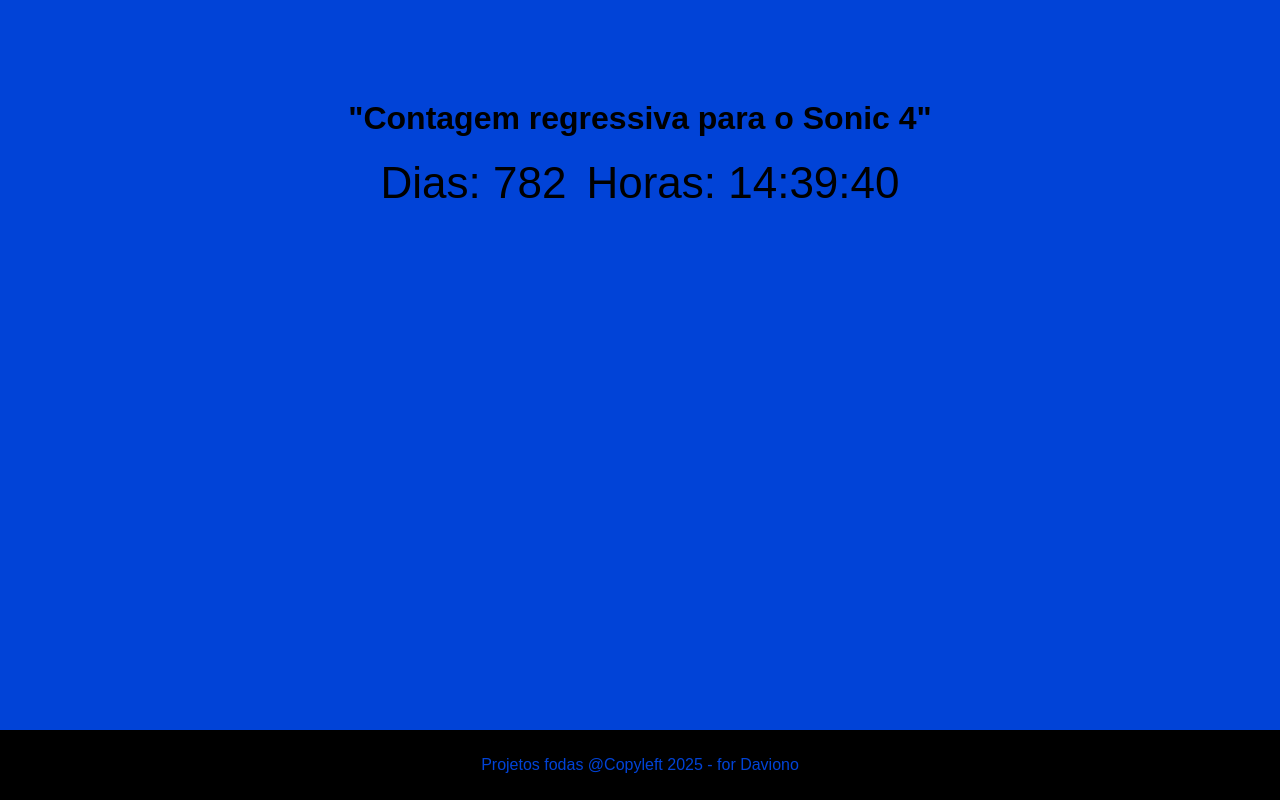
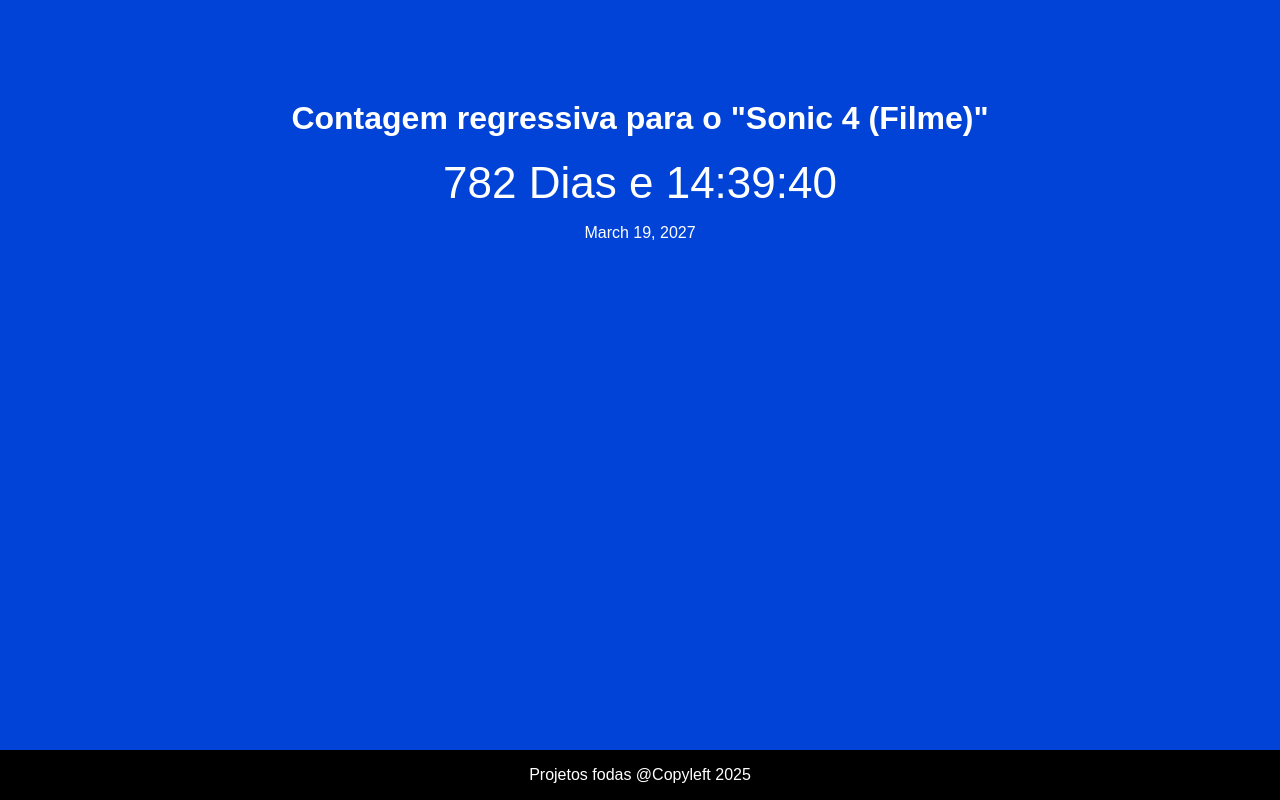
Before and after one commit to LucasEvenepoel/Contagem-regressiva-para-o-Sonic-4, a plain HTML site: page index.html in a window 1280 px wide. Drawn offline with Linux system fonts and the light colour scheme.

Commit message:
Add files via upload

```diff
--- a/assets/visualasset.css
+++ b/assets/visualasset.css
@@ -2,6 +2,7 @@ body {
     font-family: Arial, sans-serif;
     text-align: center;
     background: #0143d7;
+    color: #fff;
 }
 
 .container {
@@ -33,8 +34,4 @@ footer {
     left: 0;
     width: 100%;
     background-color: black;
-    color: #0143d7;
-    padding: 10px 0;
-    text-align: center;
-    font-size: 16px;
 }
--- a/index.html
+++ b/index.html
@@ -12,15 +12,15 @@
 
 <body>
     <div class="container">
-        <h1>"Contagem regressiva para o Sonic 4"</h1>
+        <h1>Contagem regressiva para o "Sonic 4 (Filme)" </h1>
         <div class="countdown">
-            <p class="days">Dias: <span id="days"></span></p>
-            <p>Horas: <span id="time"></span></p>
+            <p><span id="days"></span> Dias e <span id="time"></span></p>
         </div>
+        <p>March 19, 2027</p>
     </div>
 
     <footer>
-        <p>Projetos fodas @Copyleft 2025 - for Daviono</p>
+        <p>Projetos fodas @Copyleft 2025</p>
     </footer>
 
     <script src="scripts/main.js"></script>
```
